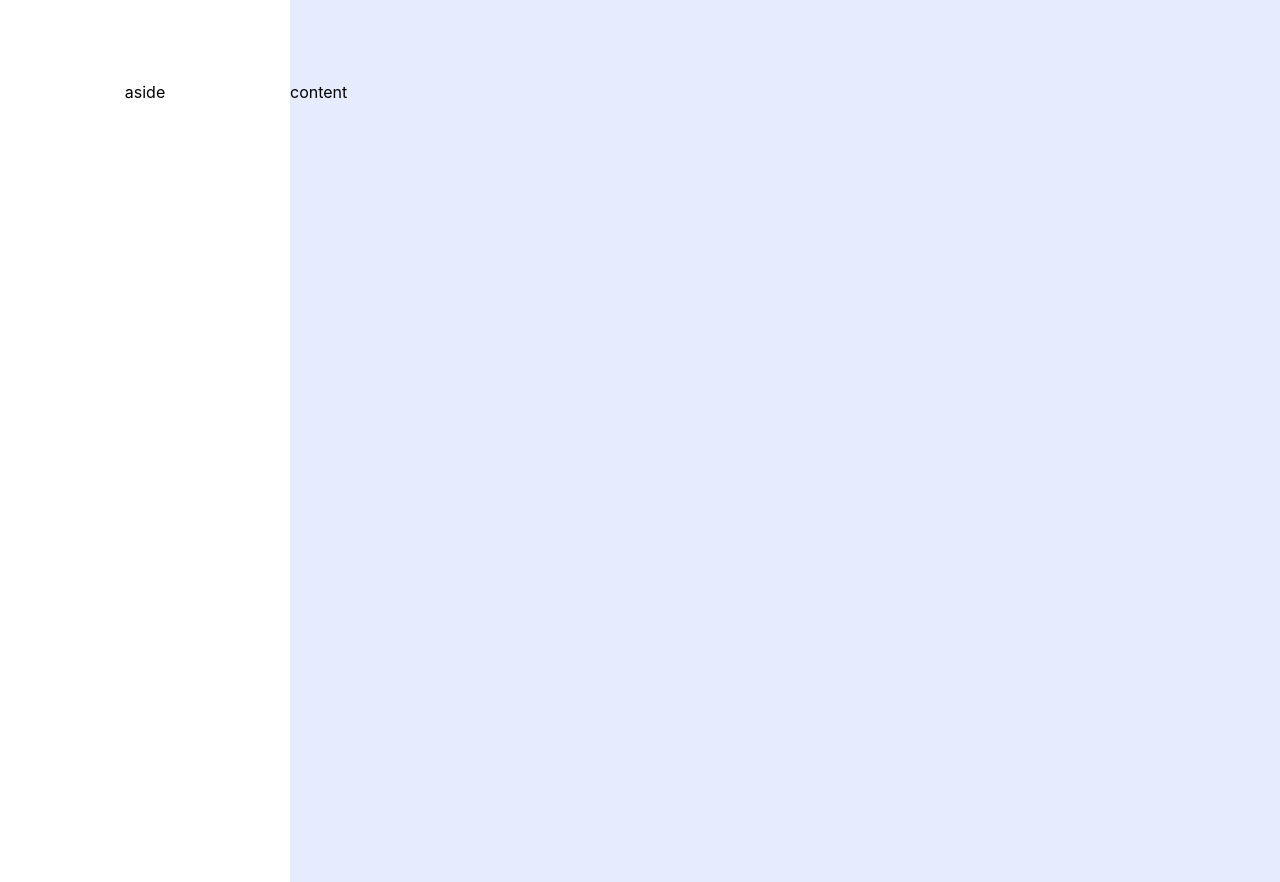
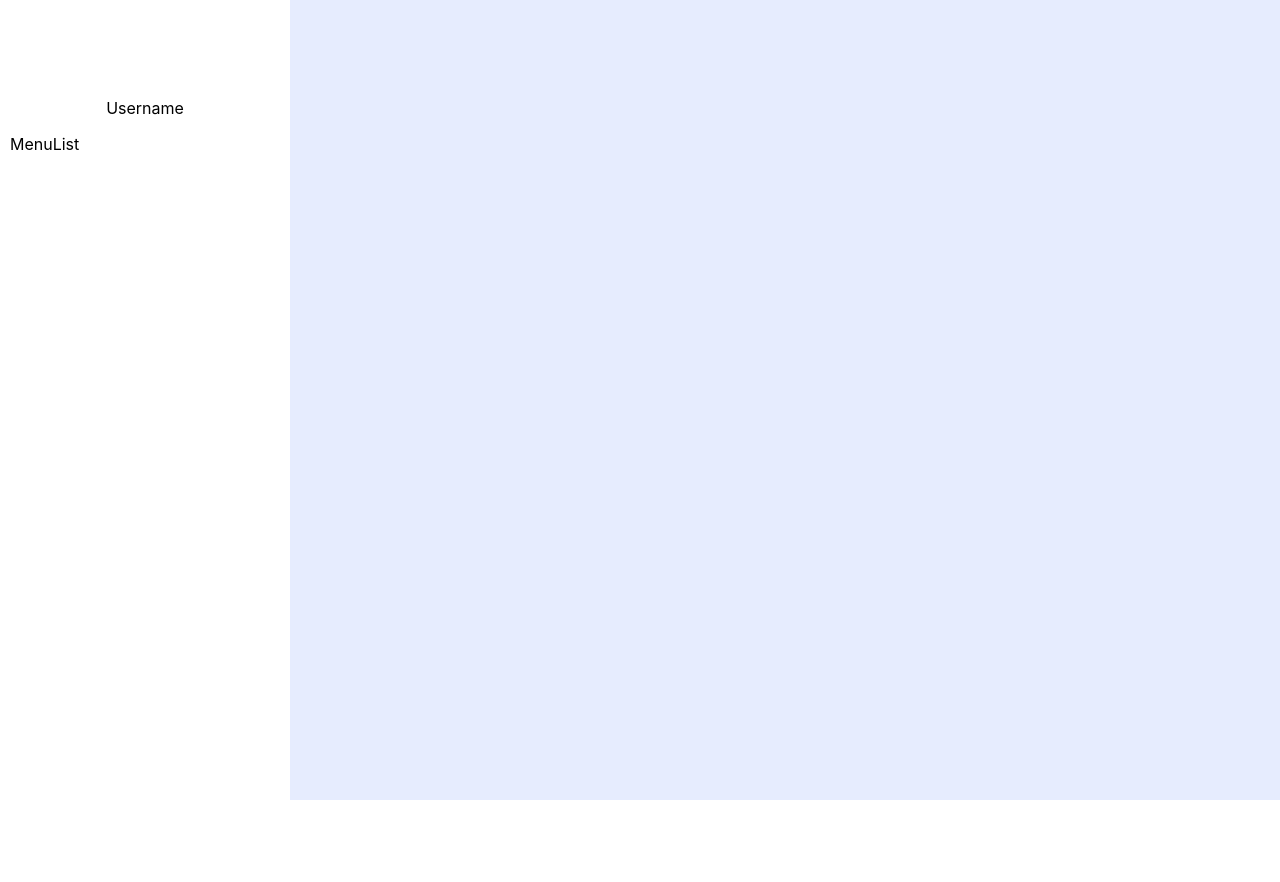
Before and after one commit to themafia98/chatter, a React (Create React App) app: page / in a window 1280 px wide. After the commit the page ends 800 px from the top, so only its background shows below. Built offline with nearby package versions, Linux system fonts and the light colour scheme.

Commit message:
add some new loyout components

```diff
--- a/src/App.css
+++ b/src/App.css
@@ -15,7 +15,7 @@
 
 .App-header {
   background-color: #282c34;
-  min-height: 100vh;
+  min-height: calc(100vh - var(--topMarginContainer));
   display: flex;
   flex-direction: column;
   align-items: center;
--- a/src/App.js
+++ b/src/App.js
@@ -1,11 +1,11 @@
 import Aside from "./Components/Aside/Aside";
-import Content from "./Components/Content/Content";
+import ChatContainer from "./Components/ChatContainer/ChatContainer";
 import classes from "./App.module.css";
 
 const App = () => (
   <div className={classes.container}>
     <Aside />
-    <Content />
+    <ChatContainer />
   </div>
 
 );
--- a/src/Components/Aside/Aside.jsx
+++ b/src/Components/Aside/Aside.jsx
@@ -1,8 +1,13 @@
+import Menu from "../Menu/Menu";
+import UserBlock from "../UserBlock/UserBlock";
 import classes from "./Aside.module.css";
 
 const Aside = () => (
     <aside className={classes.aside}>
-        aside
+        <div className={classes.informSection}>
+            <UserBlock />
+        </div>
+        <Menu />
     </aside>
 );
 
--- a/src/Components/Aside/Aside.module.css
+++ b/src/Components/Aside/Aside.module.css
@@ -2,7 +2,11 @@
 
 .aside {
     display: flex;
-    justify-content: center;
+    flex-direction: column;
     width: 290px;
     padding-top: var(--topMarginContainer);
 }
+
+.informSection {
+    align-self: center;
+}
--- /dev/null
+++ b/src/Components/ChatContainer/ChatContainer.jsx
@@ -0,0 +1,8 @@
+import classes from "./ChatContainer.module.css";
+
+const ChatContainer = () => (
+    <main className={classes.content}>
+    </main>
+);
+
+export default ChatContainer;
--- a/src/Components/Content/Content.module.css
+++ b/src/Components/ChatContainer/ChatContainer.module.css
@@ -2,7 +2,7 @@
 
 .content {
     flex-grow: 1;
-    height: 100vh;
+    height: calc(100vh - var(--topMarginContainer));
     background-color: #E6ECFE;
     padding-top: var(--topMarginContainer);
 };
--- a/src/Components/Content/Content.jsx
+++ /dev/null
@@ -1,9 +0,0 @@
-import classes from "./Content.module.css";
-
-const Content = () => (
-    <main className={classes.content}>
-        content
-    </main>
-);
-
-export default Content;
--- /dev/null
+++ b/src/Components/Menu/Menu.jsx
@@ -0,0 +1,10 @@
+import classes from "./Menu.module.css";
+
+
+const Menu = () => (
+    <menu className={classes.menuList}>
+        MenuList
+    </menu>
+);
+
+export default Menu;
--- /dev/null
+++ b/src/Components/Menu/Menu.module.css
@@ -0,0 +1,6 @@
+
+.menuList {
+    flex-grow: 1;
+    padding: 0 10px;
+    margin: 0;
+}
--- /dev/null
+++ b/src/Components/UserBlock/UserBlock.jsx
@@ -0,0 +1,19 @@
+import classes from "./UserBlock.module.css";
+
+
+const UserBlock = () => {
+
+    const handleClick = () => {};
+
+    return (
+        <div className={classes.userBlock}>
+            <div className={classes.userAvatar} />
+            <div onClick={handleClick} className={classes.userInform}>
+                <p className={classes.username}>Username</p>
+                <i />
+            </div>
+        </div>
+    )
+};
+
+export default UserBlock;
--- /dev/null
+++ b/src/Components/UserBlock/UserBlock.module.css
@@ -0,0 +1,8 @@
+
+.userBlock {}
+
+.userAvatar {}
+
+.userInform {}
+
+.username {}
```
Also changed, not shown: 1 other file (tests, documents, lock files or other folders).
